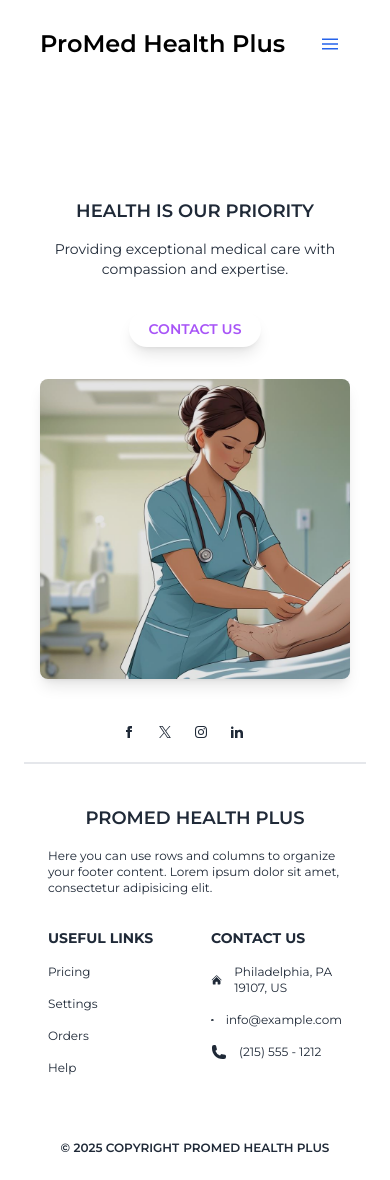
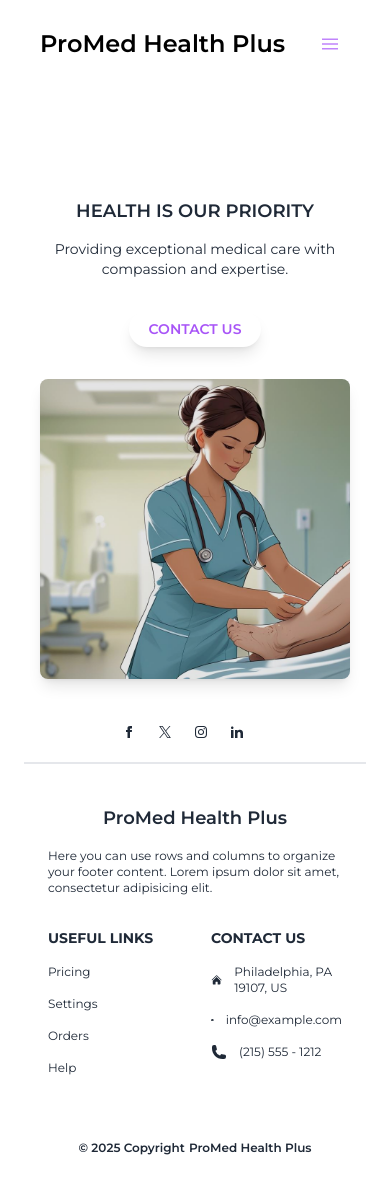
Before and after one commit to wchandler2020/promedhealthplus_portal_client, a React (Create React App) app: page / in a window 390 px wide. Built offline with nearby package versions, Linux system fonts and the light colour scheme; what uploader would draw is missing.

Commit message:
updated: mobile menuu size and color

```diff
--- a/src/components/footer/Footer.jsx
+++ b/src/components/footer/Footer.jsx
@@ -65,7 +65,7 @@ const Footer = () => {
         <div className="grid-1 grid gap-8 md:grid-cols-2 lg:grid-cols-4">
           {/* */}
           <div className="">
-            <h6 className="mb-4 flex items-center justify-center font-semibold uppercase md:justify-start text-lg">
+            <h6 className="mb-4 flex items-center justify-center font-semibold md:justify-start text-lg">
               ProMed Health Plus
             </h6>
             <p className="text-xs">
@@ -143,9 +143,9 @@ const Footer = () => {
 
       {/* */}
       <div className="bg-white p-6 text-center flex flex-row items-center justify-center">
-        <p className="text-xs font-semibold text-gray-800 uppercase mr-1">© {year} Copyright </p>
+        <p className="text-xs font-semibold text-gray-800 mr-1">© {year} Copyright </p>
         <Link
-          className="text-gray-800 text-xs font-semibold uppercase"
+          className="text-gray-800 text-xs font-semibold"
           to="/"
         >
           ProMed Health Plus
--- a/src/components/navbar/Navbar.jsx
+++ b/src/components/navbar/Navbar.jsx
@@ -8,7 +8,7 @@ import { AuthContext } from "../../utils/auth";
 
 const MobileMenuIconSVG = () => (
   <svg
-    className="block h-4 w-4 fill-current"
+    className="block h-4 w-4 fill-current text-purple-400"
     viewBox="0 0 20 20"
     xmlns="http://www.w3.org/2000/svg"
   >
@@ -305,7 +305,7 @@ const Navbar = () => {
         <nav className="fixed top-0 left-0 bottom-0 flex flex-col w-5/6 max-w-sm py-6 px-6 bg-white border-r overflow-y-auto">
           <div className="flex items-center mb-8 justify-between">
             <Link
-              className="mr-auto text-2xl font-bold leading-none pl-3"
+              className="mr-auto text-2xl font-semibold leading-none pl-3"
               to="/"
             >
               ProMed Health Plus
```
